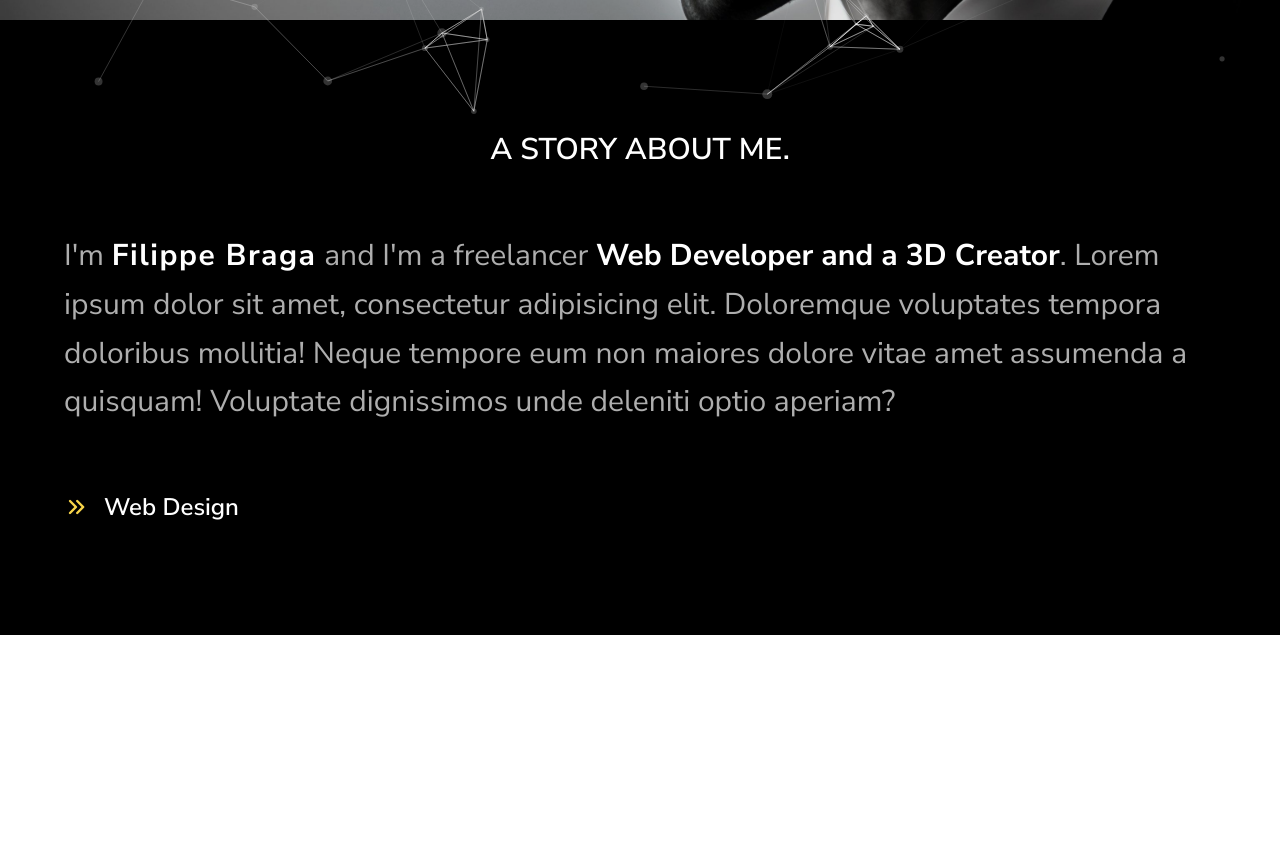
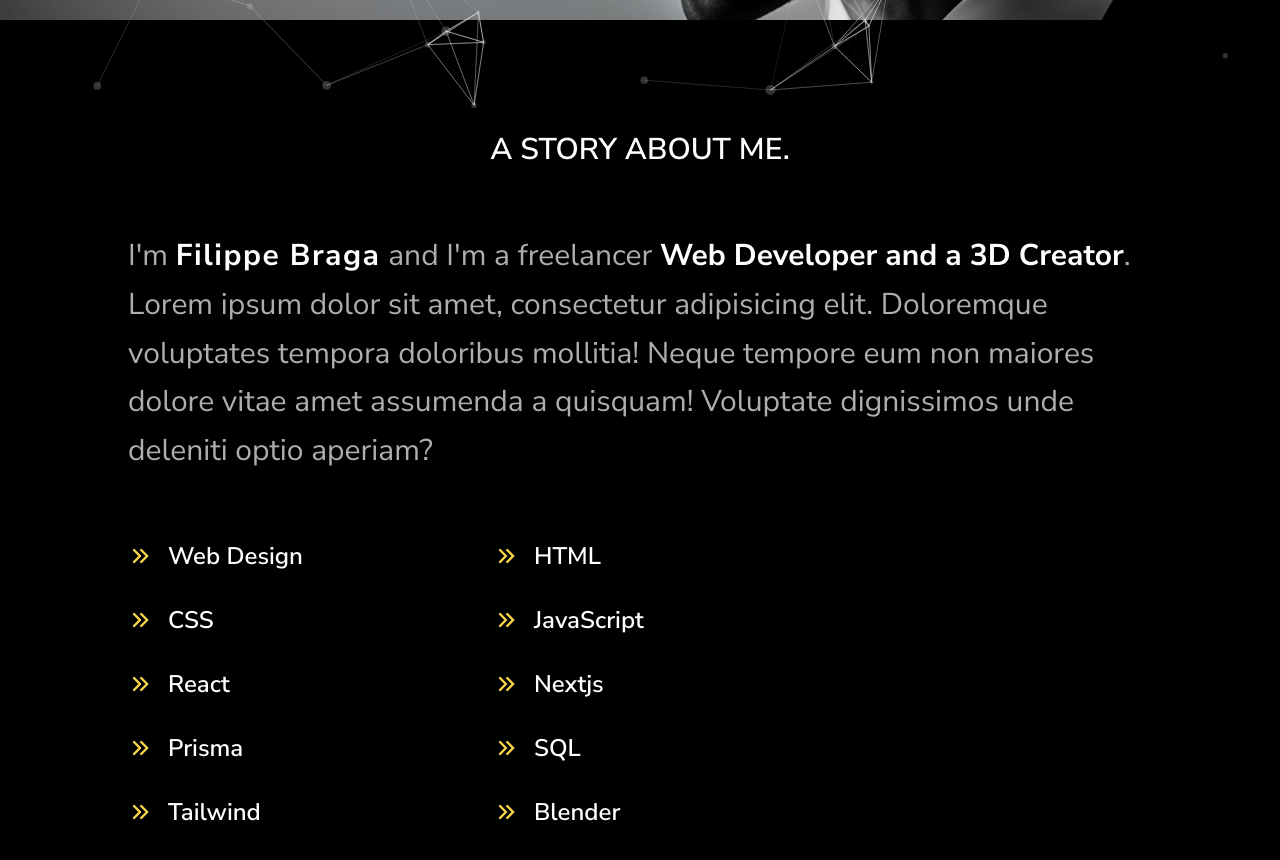
Before and after one commit to filippebr/personal-portfolio, a Next.js app: page / in a window 1280 px wide. Shown: the part 680-1540 px from the top of the page. Before the commit the page ends 1315 px from the top, so only its background shows below. Built offline with nearby package versions, Linux system fonts and the light colour scheme.

Commit message:
About List

```diff
--- a/src/app/page.tsx
+++ b/src/app/page.tsx
@@ -1,7 +1,7 @@
 import AboutMe from '@/components/AboutMe'
 import Banner from '@/components/Banner'
 
-export default function Home() {
+function Home() {
   return (
     <>
       <div className="font-bodyFont">
@@ -11,3 +11,5 @@ export default function Home() {
     </>
   )
 }
+
+export default Home
--- a/src/components/AboutList.tsx
+++ b/src/components/AboutList.tsx
@@ -0,0 +1,18 @@
+import { HiChevronDoubleRight } from 'react-icons/hi'
+
+type Props = {
+  title: string
+}
+
+function AboutList({ title }: Props) {
+  return (
+    <h4 className="text-2xl font-semibold flex items-center gap-4">
+      <span className="text-designColor">
+        <HiChevronDoubleRight />
+      </span>
+      {title}
+    </h4>
+  )
+}
+
+export default AboutList
--- a/src/components/AboutMe.tsx
+++ b/src/components/AboutMe.tsx
@@ -1,5 +1,5 @@
 import React from 'react'
-import { HiChevronDoubleRight } from 'react-icons/hi'
+import AboutList from './AboutList'
 
 function AboutMe() {
   return (
@@ -7,7 +7,7 @@ function AboutMe() {
       id="about"
       className="w-full h-full bg-black text-white py-28 px-4"
     >
-      <div className="max-w-6xl mx-auto flex flex-col gap-6 md:gap-16">
+      <div className="max-w-5xl mx-auto flex flex-col gap-6 md:gap-16">
         <h1 className="text-3xl uppercase font-semibold text-center">
           A Story about me.
         </h1>
@@ -25,13 +25,17 @@ function AboutMe() {
           dolore vitae amet assumenda a quisquam! Voluptate dignissimos unde
           deleniti optio aperiam?
         </p>
-        <div>
-          <h4 className="text-2xl font-semibold flex items-center gap-4">
-            <span className="text-designColor">
-              <HiChevronDoubleRight />
-            </span>
-            Web Design
-          </h4>
+        <div className="w-[700px] grid grid-cols-1 md:grid-cols-2 gap-8">
+          <AboutList title="Web Design" />
+          <AboutList title="HTML" />
+          <AboutList title="CSS" />
+          <AboutList title="JavaScript" />
+          <AboutList title="React" />
+          <AboutList title="Nextjs" />
+          <AboutList title="Prisma" />
+          <AboutList title="SQL" />
+          <AboutList title="Tailwind" />
+          <AboutList title="Blender" />
         </div>
       </div>
     </section>
--- a/src/components/Banner.tsx
+++ b/src/components/Banner.tsx
@@ -1,4 +1,4 @@
-import { Design } from './Design'
+import Design from './Design'
 import { HiMinus } from 'react-icons/hi'
 
 function Banner() {
--- a/src/components/Design.tsx
+++ b/src/components/Design.tsx
@@ -5,7 +5,7 @@ import type { Container, Engine } from 'tsparticles-engine'
 import Particles from 'react-tsparticles'
 import { loadFull } from 'tsparticles'
 
-export const Design = () => {
+function Design() {
   const particlesInit = useCallback(async (engine: Engine) => {
     await loadFull(engine)
   }, [])
@@ -95,3 +95,5 @@ export const Design = () => {
     </div>
   )
 }
+
+export default Design
```
